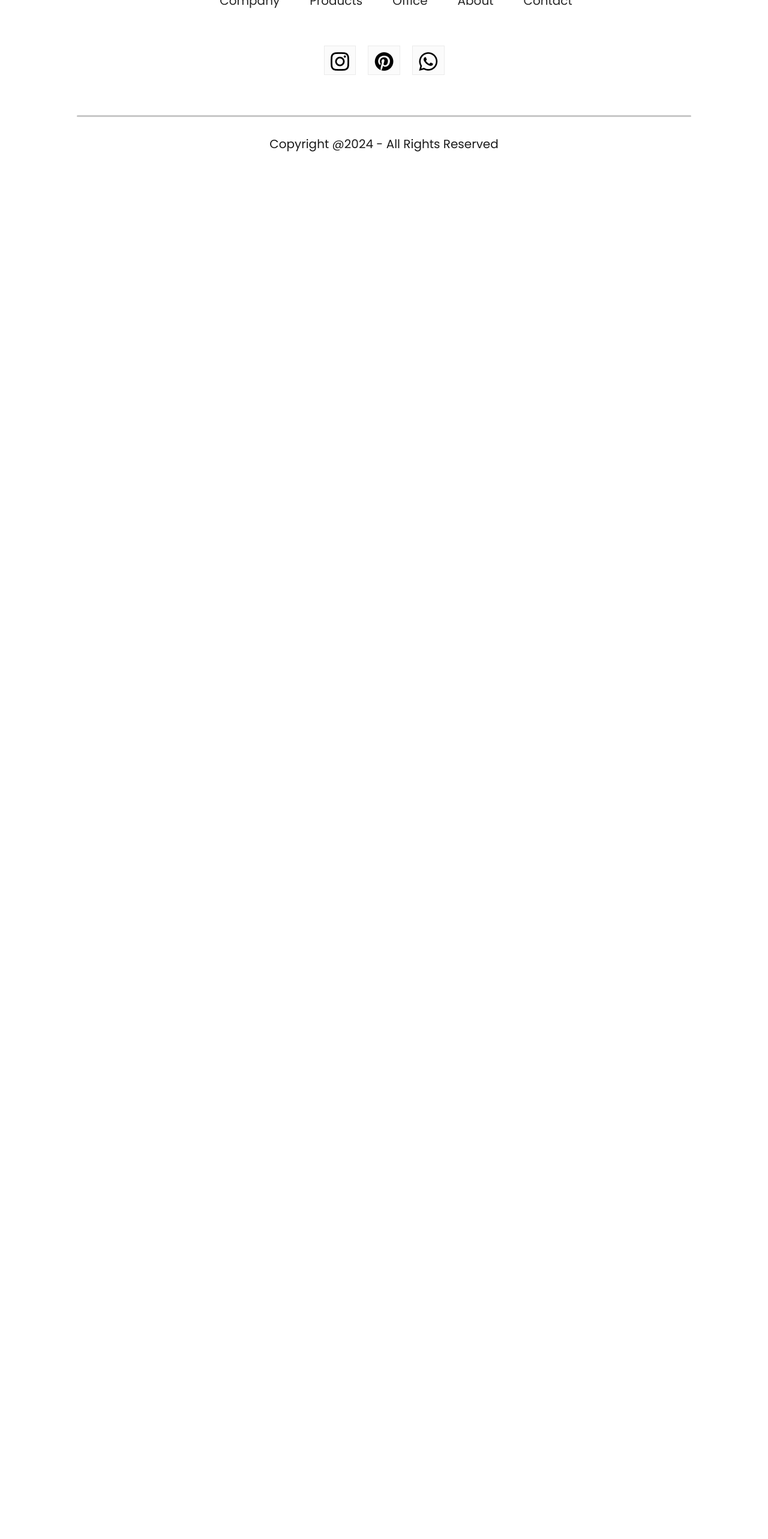
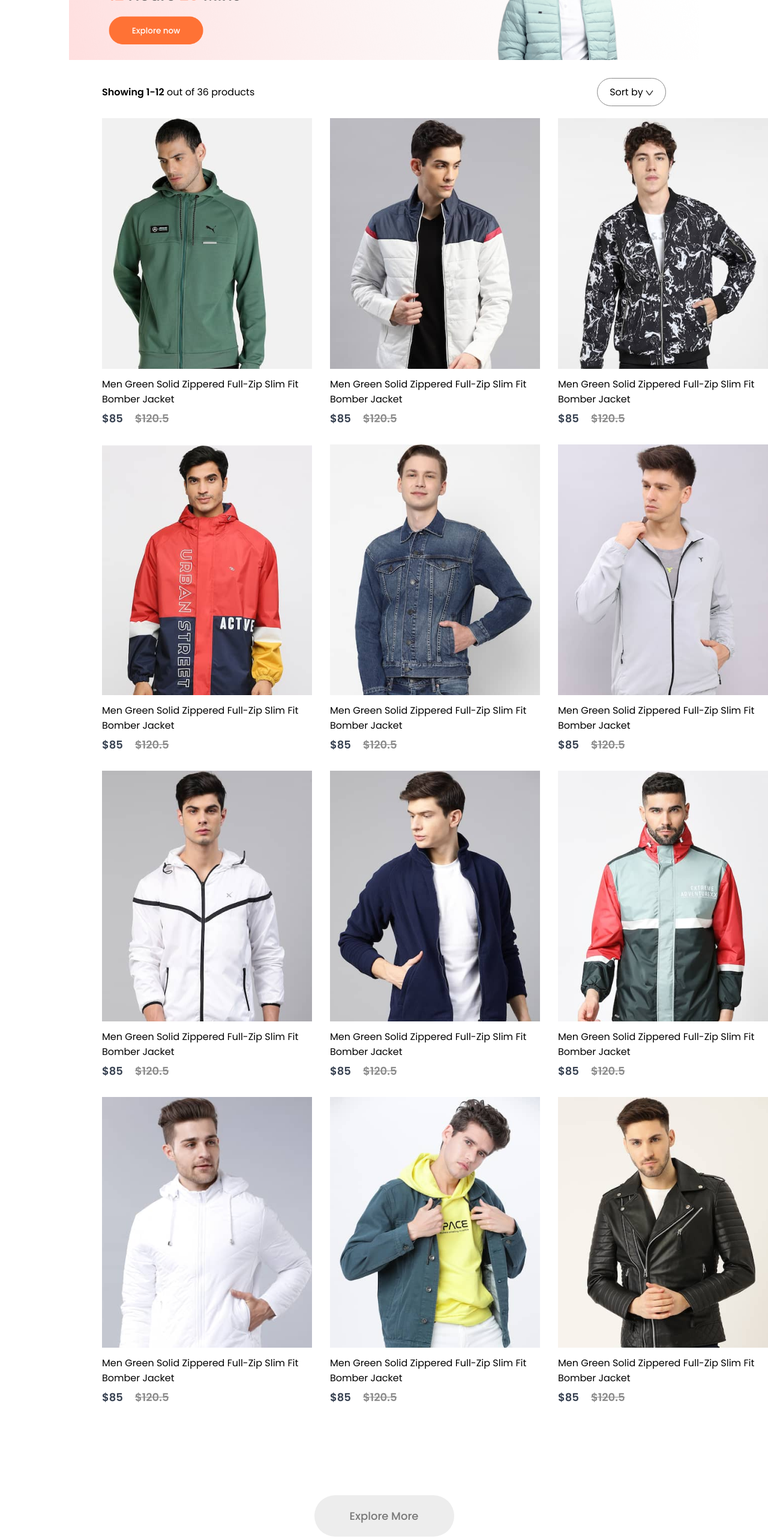
Before and after one commit to rajputgarima03/style-plaza, a React (Create React App) app: page /men in a window 1280 px wide. Shown: the part 220-2786 px from the top of the page at 60% size. Before the commit the page ends 800 px from the top, so only its background shows below. Built offline with nearby package versions, Linux system fonts and the light colour scheme.

Commit message:
Shop category pages completed

```diff
--- a/src/App.js
+++ b/src/App.js
@@ -8,7 +8,9 @@
 import Cart from './Pages/Cart';
 import LoginSignup from './Pages/LoginSignup';
 import Footer from './Components/Footer/Footer';
-
+import men_banner from './Components/Assets/banner_mens.png';
+import women_banner from './Components/Assets/banner_women.png';
+import kids_banner from './Components/Assets/banner_kids.png';
 function App() {
   return (
     <div>
@@ -16,9 +18,9 @@
       <Navbar/>
       <Routes>
         <Route path = '/' element={<Shop/>}/>
-        <Route path='/men' element={<ShopCategory category = "men"/>}/>
-        <Route path='/women' element={<ShopCategory category = "women"/>}/>
-        <Route path='/kids' element={<ShopCategory category = "kids"/>}/>
+        <Route path='/men' element={<ShopCategory banner = {men_banner}category = "men"/>}/>
+        <Route path='/women' element={<ShopCategory banner = {women_banner} category = "women"/>}/>
+        <Route path='/kids' element={<ShopCategory banner = {kids_banner} category = "kid"/>}/>
         <Route path='/product' element={<Product/>}>
           <Route path=':productId' element={<Product/>}/>
         </Route>
--- /dev/null
+++ b/src/Context/ShopContext.jsx
@@ -0,0 +1,16 @@
+import React,{createContext} from "react";
+import all_products from '../Components/Assets/all_product'
+
+export const ShopContext = createContext(null);
+
+const ShopContextProvider = (props) =>{
+    const contextValue = { all_products};
+    return(
+    <ShopContext.Provider value={contextValue}>
+        {props.children}
+    </ShopContext.Provider>
+    )
+
+}
+
+export default ShopContextProvider
--- /dev/null
+++ b/src/Pages/CSS/ShopCategory.css
@@ -0,0 +1,41 @@
+
+.shopcategory-banner{
+    display: block;
+    margin: 30px auto;
+    width: 82%;
+}
+.shopcategory-indexSort{
+    display: flex;
+    margin: 20px 170px;
+    justify-content: space-between;
+    align-items: center;
+}
+.shopcategory-sort{
+    padding: 10px 20px;
+    border-radius: 40px;
+    border: 1px solid #888;
+}
+
+.shopcategory-indexSort p span{
+    font-weight: 600;
+}
+.shopcategory-products{
+    margin: 20px 170px;
+    display: grid;
+    grid-template-columns: 1fr 1fr 1fr ;
+    row-gap: 80px;
+    gap:30px;
+}
+.shopcategory-loadmore{
+    display: flex;
+    justify-content: center;
+    align-items: center;
+    margin: 150px auto;
+    width: 233px;
+    height: 69px;
+    border-radius: 75px;
+    background: #ededed;
+    color: #787878;
+    font-size: 18px;
+    font-weight: 500;
+}
--- a/src/Pages/LoginSignup.jsx
+++ b/src/Pages/LoginSignup.jsx
@@ -1,11 +1,11 @@
 import React from 'react';
 
 
-const  LoginSignup = () =>{
-    return(
-<div>
+const LoginSignup = () => {
+    return (
+        <div className='loginsignup'>
 
-</div>
+        </div>
     )
 }
 
--- a/src/Pages/ShopCategory.jsx
+++ b/src/Pages/ShopCategory.jsx
@@ -1,11 +1,36 @@
-import React from 'react';
+import React, { useContext } from 'react';
+import { ShopContext } from '../Context/ShopContext';
+import './CSS/ShopCategory.css';
+import dropdown_icon from '../Components/Assets/dropdown_icon.png'
+import Item from '../Components/Item/Item';
 
 
-
-const ShopCategory = () => {
+const ShopCategory = (props) => {
+    const {all_products} = useContext(ShopContext)
     return (
-        <div>
-
+        <div className='shop-category'>
+           <img className='shopcategory-banner' src={props.banner} alt =""/>
+           <div className='shopcategory-indexSort'>
+            <p>
+                <span>Showing 1-12</span> out of 36 products
+            </p>
+            <div className='shopcategory-sort'>
+               Sort by <img src={dropdown_icon}alt=''/>
+            </div>
+           </div>
+           <div className='shopcategory-products'>
+              {all_products.map((item,i)=>{
+               if(props.category === item.category){
+                return <Item key={i} id={item.id} name={item.name} new_price={item.new_price} old_price={item.old_price} image={item.image} />
+               }
+               else{
+                return null
+               }
+              })}
+           </div>
+           <div className='shopcategory-loadmore'>
+             Explore More
+           </div>
         </div>
     )
 }
--- a/src/index.js
+++ b/src/index.js
@@ -3,11 +3,15 @@
 import './index.css';
 import App from './App';
 import reportWebVitals from './reportWebVitals';
+import ShopContextProvider from './Context/ShopContext';
 
 const root = ReactDOM.createRoot(document.getElementById('root'));
 root.render(
   <React.StrictMode>
+    <ShopContextProvider>
     <App />
+    </ShopContextProvider>
+
   </React.StrictMode>
 );
 
```
